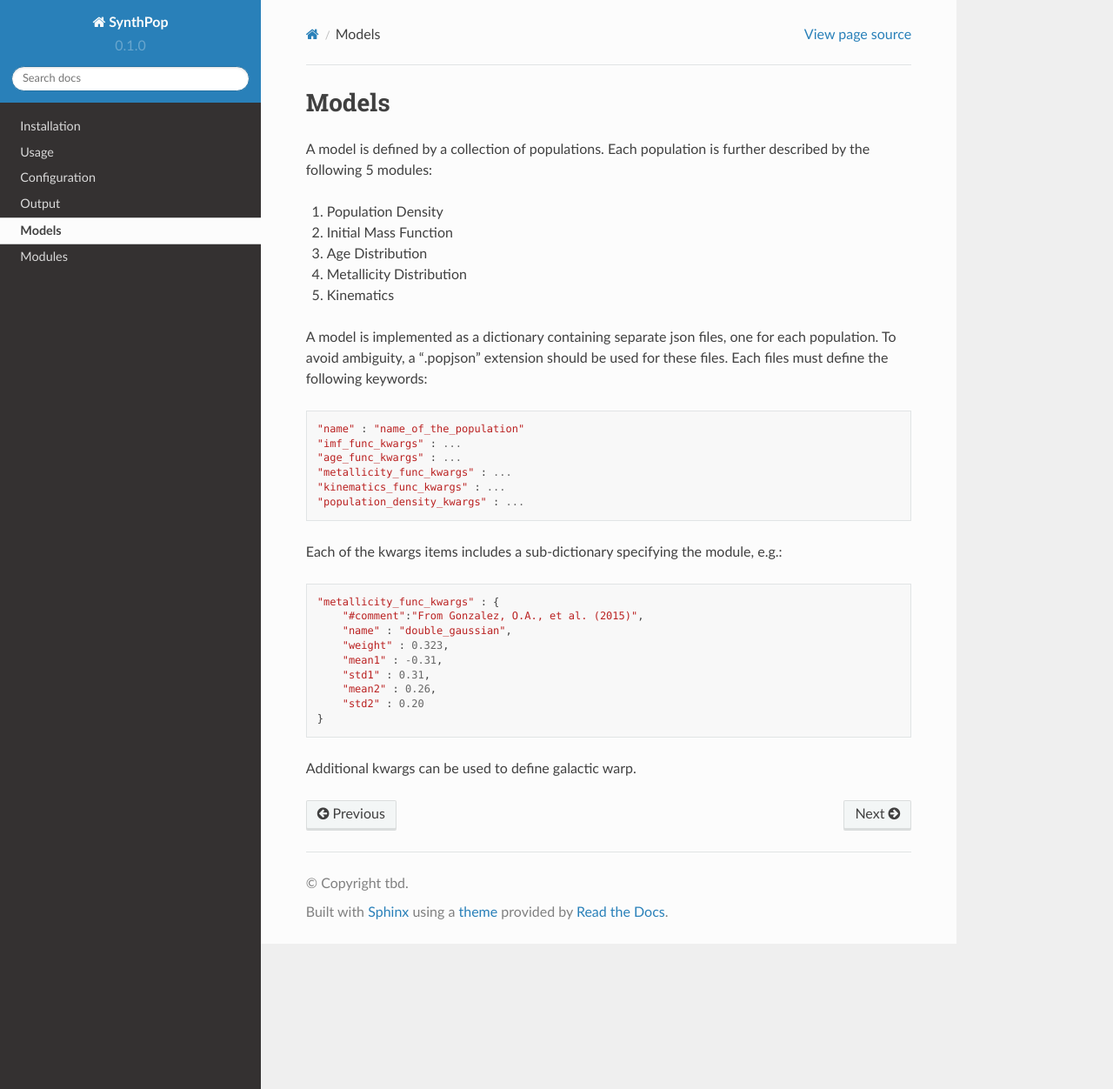
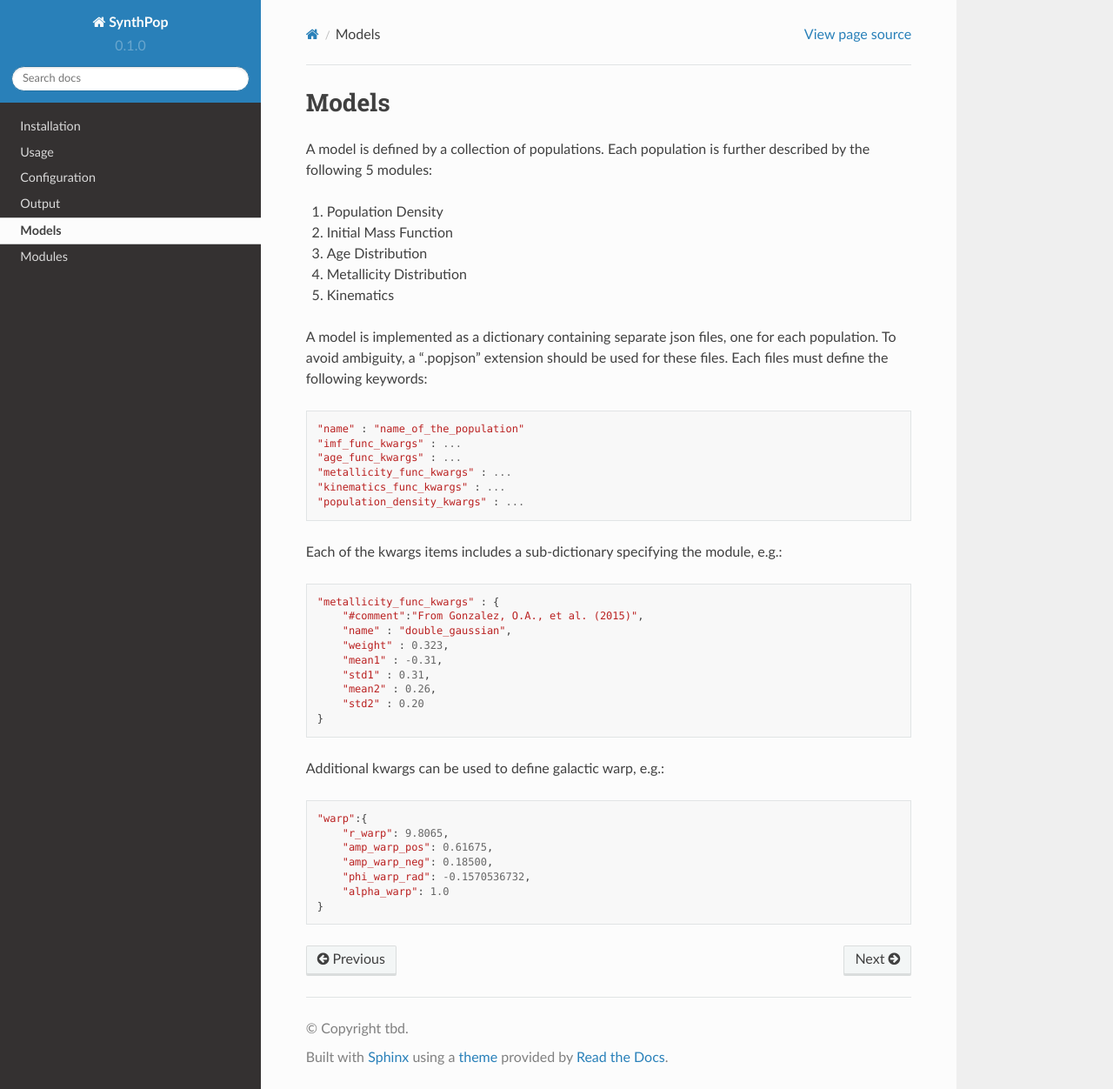
Before and after one commit to synthpop-galaxy/synthpop, a Sphinx documentation site: the page built from docs/source/models.rst, in a window 1280 px wide and 1252 px high. Shown: the whole window at 87% size. Built offline with Sphinx 7.4.7 and the Read the Docs theme 2.0.0, drawn with Linux system fonts in a browser that asks for light colours.

Commit message:
Update models.rst

```diff
--- a/docs/source/models.rst
+++ b/docs/source/models.rst
@@ -34,4 +34,12 @@ specifying the module, e.g.::
         "std2" : 0.20
     }
 
-Additional kwargs can be used to define galactic warp.
+Additional kwargs can be used to define galactic warp, e.g.::
+
+    "warp":{
+        "r_warp": 9.8065,
+        "amp_warp_pos": 0.61675,
+        "amp_warp_neg": 0.18500,
+        "phi_warp_rad": -0.1570536732,
+        "alpha_warp": 1.0
+    }
```
